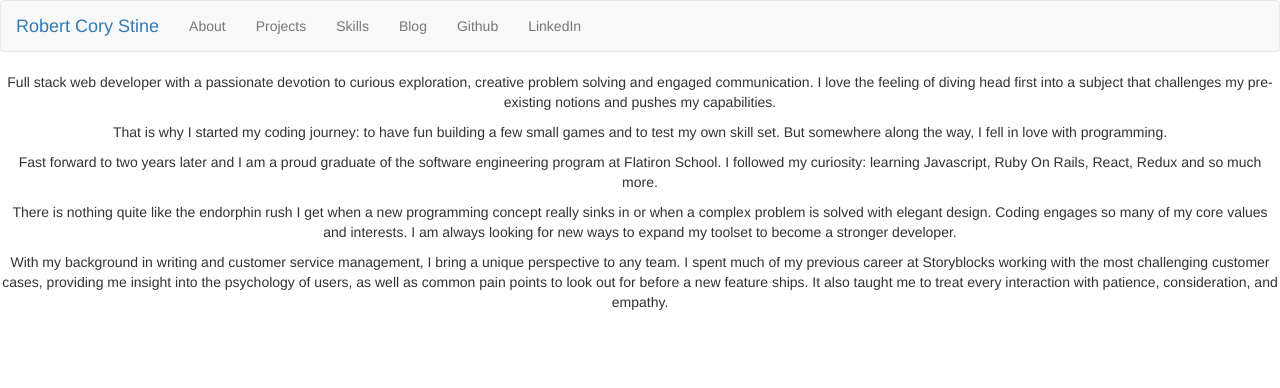
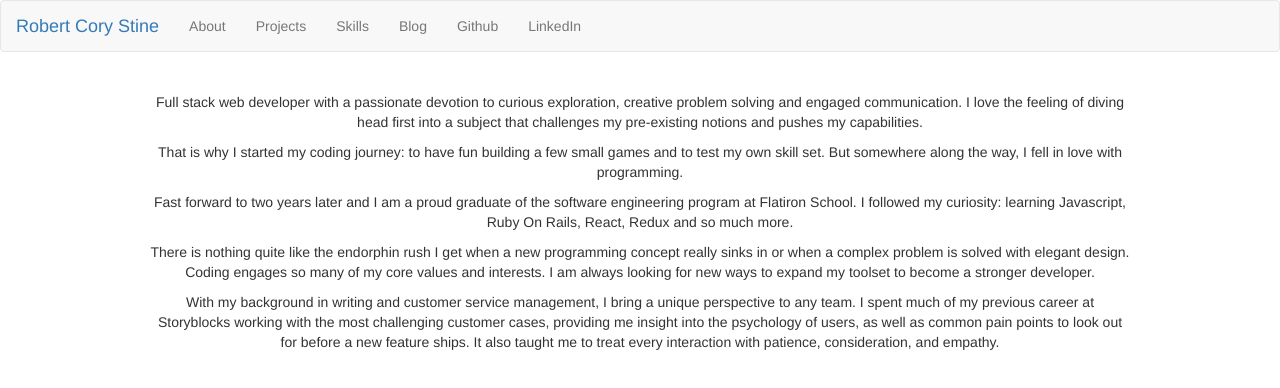
Before and after one commit to GoldenPavilion/portfolio, a React (Create React App) app: page /about in a window 1280 px wide. Shown: the top 388 px of the page. Built offline with nearby package versions, Linux system fonts and the light colour scheme.

Commit message:
styled about text

```diff
--- a/src/About.js
+++ b/src/About.js
@@ -2,7 +2,7 @@ import React from 'react';
 
 const About = () => {
     return(
-        <div>
+        <div className="about-text">
             <p>Full stack web developer with a passionate devotion to curious exploration, creative problem solving and engaged communication. I love the feeling of diving head first into a subject that challenges my pre-existing notions and pushes my capabilities.</p>
 
             <p>That is why I started my coding journey: to have fun building a few small games and to test my own skill set. But somewhere along the way, I fell in love with programming.</p>
--- a/src/App.css
+++ b/src/App.css
@@ -46,3 +46,10 @@
 .logo {
   padding: 12px;
 }
+
+.about-text {
+  float: middle;
+  margin: auto;
+  padding: 20px;
+  width: 80%;
+}
```
